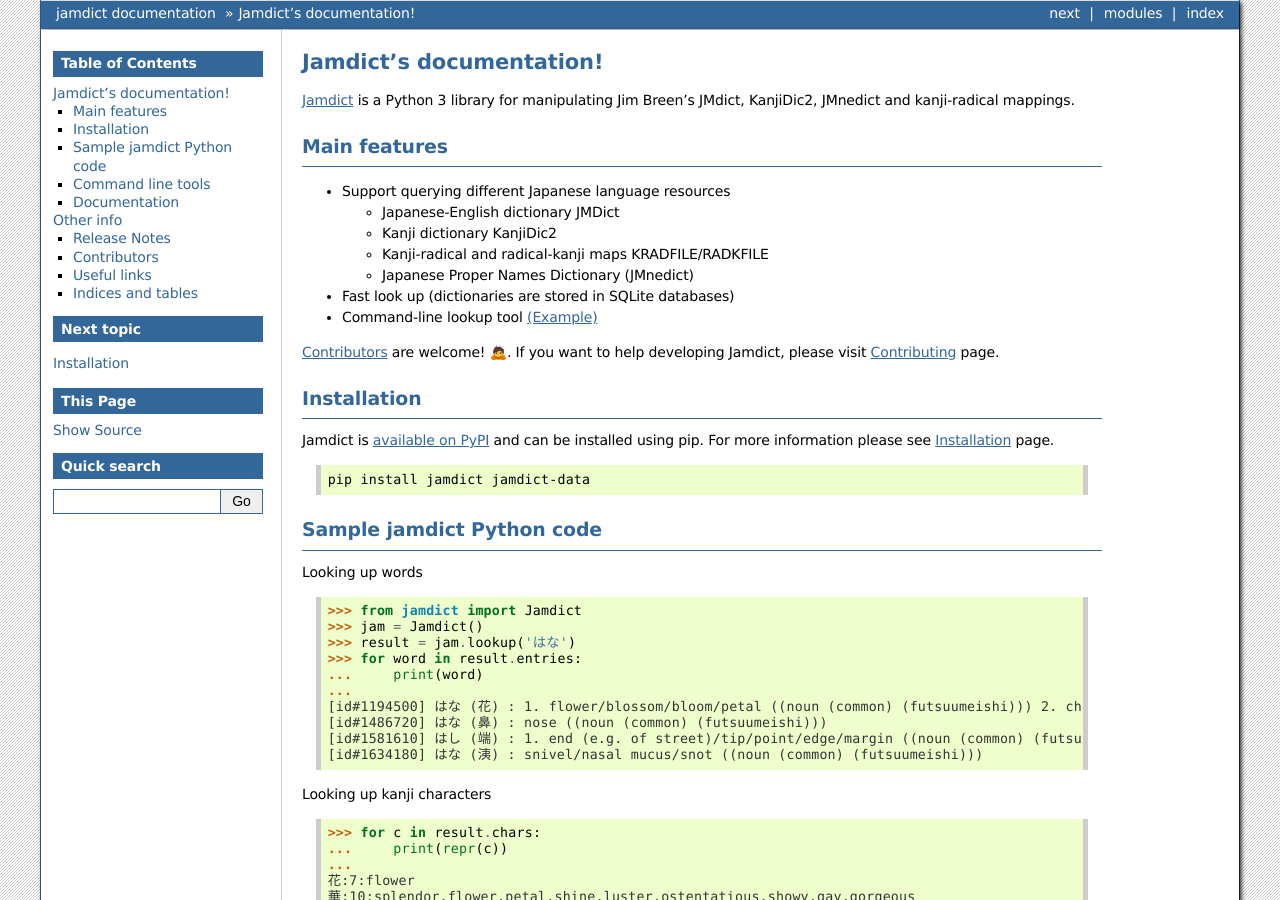
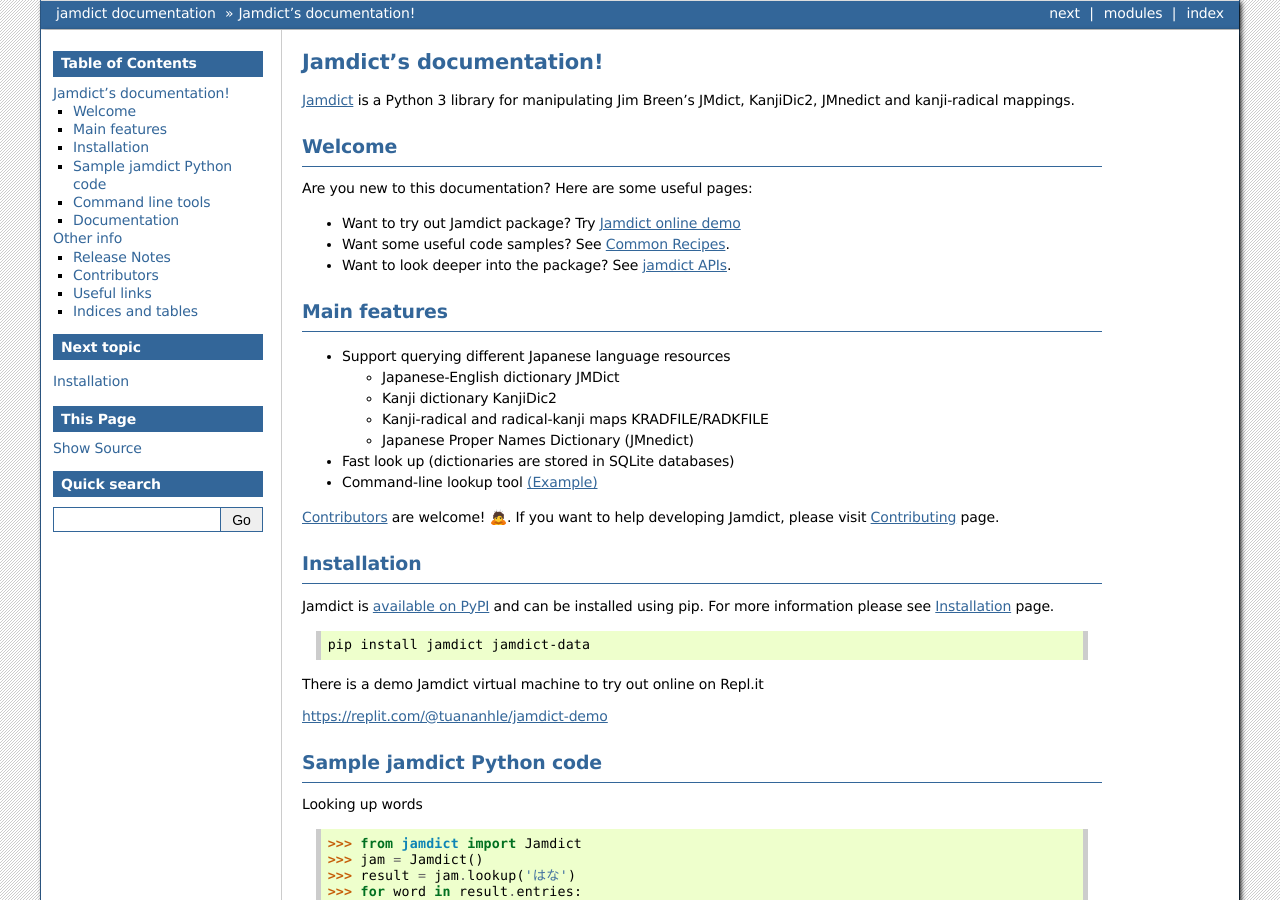
Before and after one commit to neocl/jamdict, a Sphinx documentation site: the page built from docs/index.rst, in a window 1280 px wide and 900 px high. Built offline with Sphinx 7.4.7, drawn with Linux system fonts in a browser that asks for light colours.

Commit message:
add welcome section and replit demo link

```diff
--- a/docs/index.rst
+++ b/docs/index.rst
@@ -3,6 +3,15 @@
 ========================
 
 `Jamdict <https://github.com/neocl/jamdict>`_ is a Python 3 library for manipulating Jim Breen's JMdict, KanjiDic2, JMnedict and kanji-radical mappings.
+
+Welcome
+-------
+
+Are you new to this documentation? Here are some useful pages:
+
+- Want to try out Jamdict package? Try `Jamdict online demo <https://replit.com/@tuananhle/jamdict-demo>`_
+- Want some useful code samples? See :ref:`recipes`.
+- Want to look deeper into the package? See :ref:`api_index`.
 
 Main features
 -------------
@@ -34,6 +43,10 @@
 .. code:: bash
 
    pip install jamdict jamdict-data
+
+There is a demo Jamdict virtual machine to try out online on Repl.it
+
+https://replit.com/@tuananhle/jamdict-demo
 
 Sample jamdict Python code
 --------------------------
```
